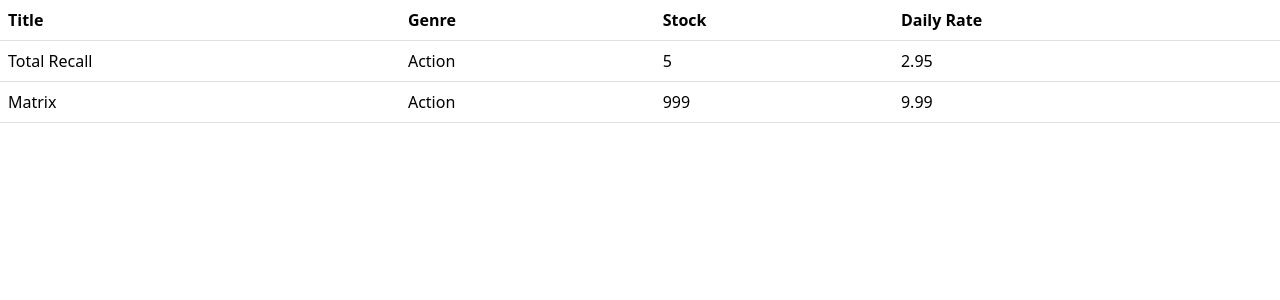
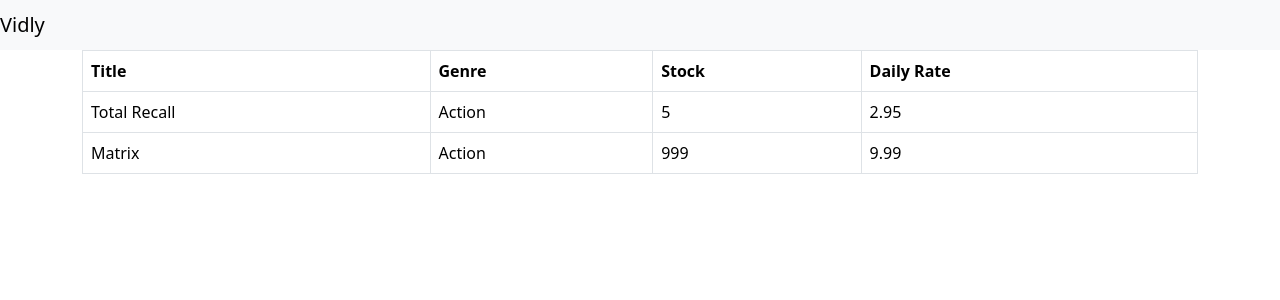
Before and after one commit to gpeach/django1, a Django app: page /movies/ in a window 1280 px wide. Shown: the top 300 px of the page. Run offline with Django 5.2, Linux system fonts and the light colour scheme; data comes from the database, SQL or seed files in the repository.

Commit message:
more bootstrap

```diff
--- a/gap/movies/templates/movies/base.html
+++ b/gap/movies/templates/movies/base.html
@@ -7,8 +7,14 @@
     <link href="https://cdn.jsdelivr.net/npm/bootstrap@5.3.3/dist/css/bootstrap.min.css" rel="stylesheet" integrity="sha384-QWTKZyjpPEjISv5WaRU9OFeRpok6YctnYmDr5pNlyT2bRjXh0JMhjY6hW+ALEwIH" crossorigin="anonymous">
   </head>
   <body>
+  <nav class="navbar navbar-light bg-light">
+  <span class="navbar-brand mb-0 h1">Vidly</span>
+</nav>
+  <main class="container">
     {% block content %}
     {% endblock %}
+  </main>
+
     <script src="https://cdn.jsdelivr.net/npm/bootstrap@5.3.3/dist/js/bootstrap.bundle.min.js" integrity="sha384-YvpcrYf0tY3lHB60NNkmXc5s9fDVZLESaAA55NDzOxhy9GkcIdslK1eN7N6jIeHz" crossorigin="anonymous"></script>
   </body>
 </html>
--- a/gap/movies/templates/movies/index.html
+++ b/gap/movies/templates/movies/index.html
@@ -1,6 +1,6 @@
 {% extends 'movies/base.html' %}
 {% block content %}
-    <table class="table">
+    <table class="table table-bordered table-hover">
         <tr>
             <th>Title</th>
             <th>Genre</th>
```
